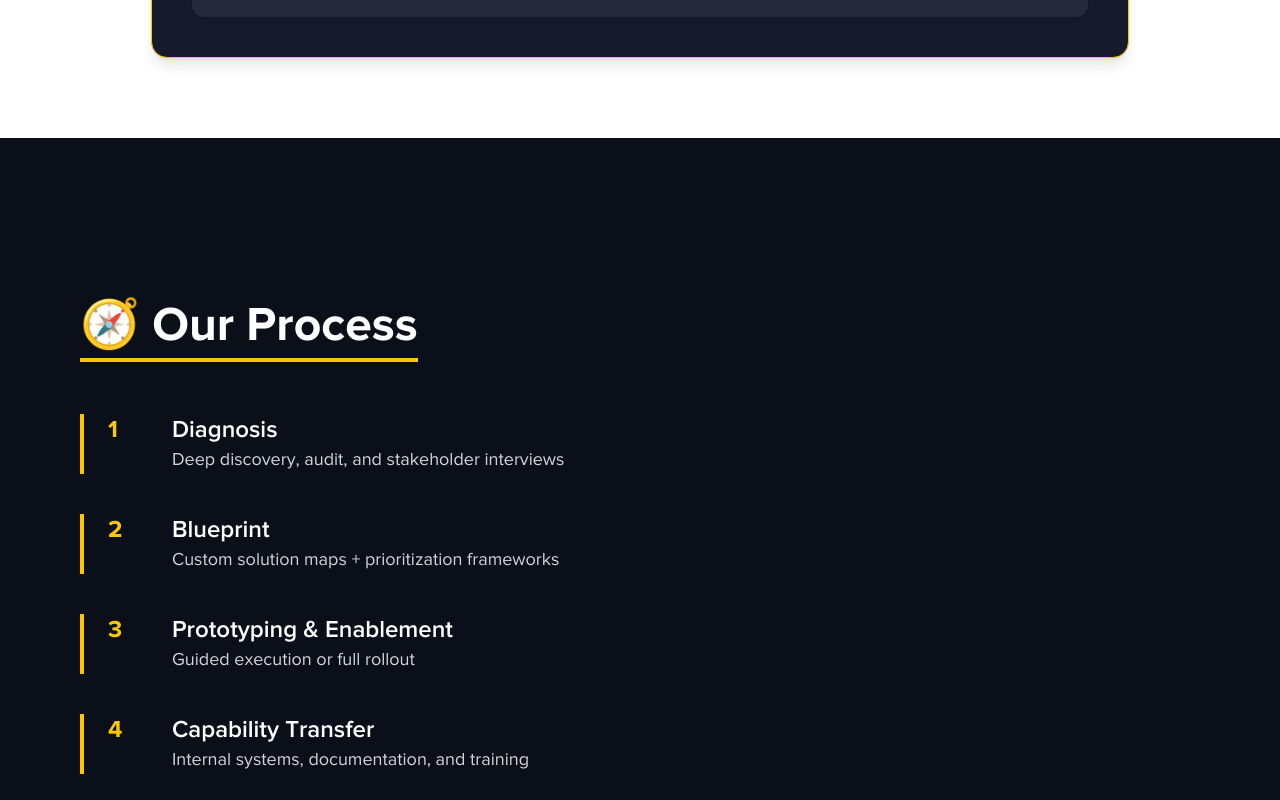
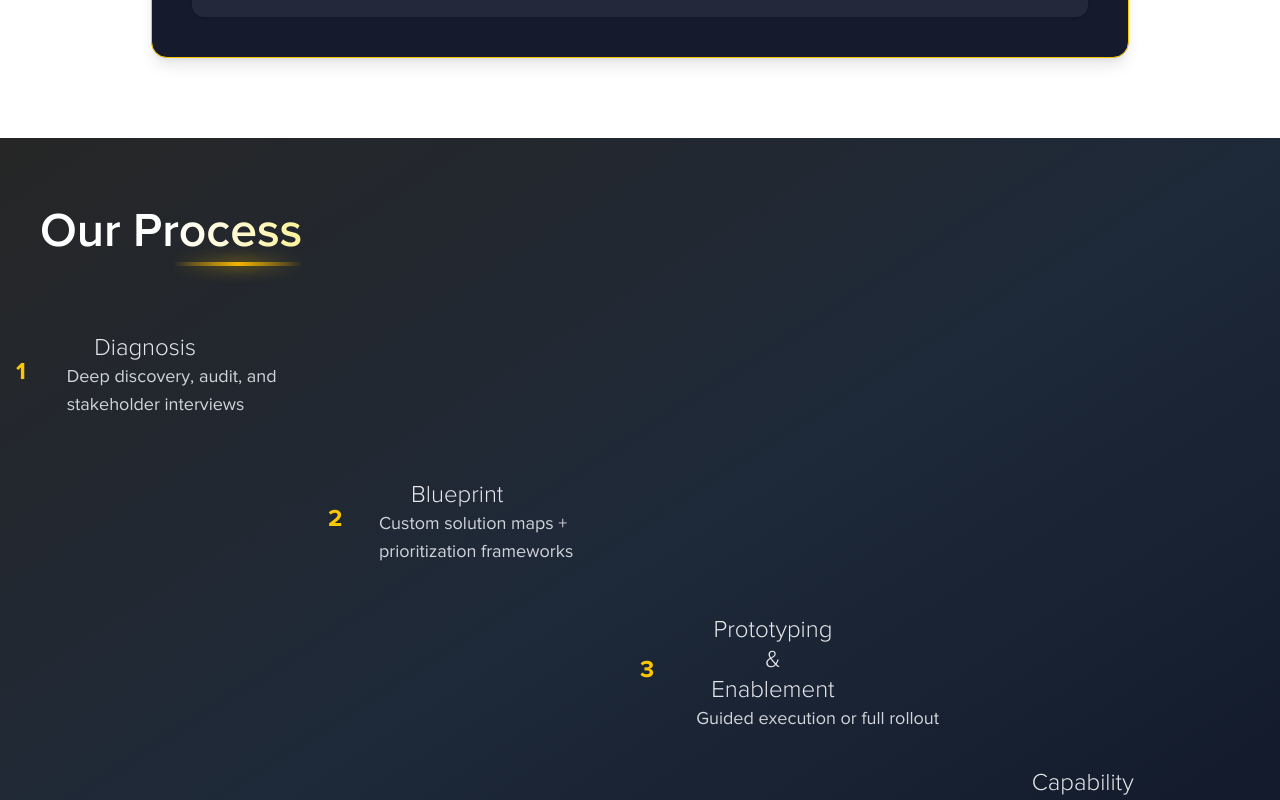
Before and after one commit to judeandy1999/vamossy.com, a Next.js app: page /consulting in a window 1280 px wide. Shown: the part 2540-3340 px from the top of the page. Built offline with nearby package versions, Linux system fonts and the light colour scheme; no server answers.

Commit message:
feat: refactor OurProcess component to use Container and Title components for improved layout

```diff
--- a/components/consulting/our-process.jsx
+++ b/components/consulting/our-process.jsx
@@ -1,30 +1,45 @@
-import OurWhy from './why-clients-work-with-us';
 import { ourProcess } from '@/data/data';
+import Title from '@/components/ui/title';
+import Container from '@/components/ui/container';
 
 export default function OurProcess() {
+  // Tweak these values for spacing
+  const STEP_HEIGHT = 120;
+  const STEP_LEFT = 2; // grid column span
+
   return (
-    <section className="bg-[#0B0F1A] text-white min-h-screen flex flex-col justify-center py-20 px-4 sm:px-10 lg:px-20">
-      <div className="flex flex-col lg:flex-row gap-16 items-start">
-        <div className="flex-1">
-          <h2 className="text-4xl sm:text-5xl font-bold text-white mb-16">
-            <span className="border-b-4 border-yellow-400 pb-2">🧭 Our Process</span>
-          </h2>
-          <div className="space-y-10">
+    <Container variant="gray-gradient">
+      <div className="flex flex-col items-start">
+        <Title variant="h2" title="Our Process" underlineEffect={true} className="self-center mb-12"/>
+
+        <div
+          className="grid relative w-full"
+          style={{
+            gridTemplateColumns: `repeat(${ourProcess.length * STEP_LEFT}, minmax(0, 1fr))`,
+            minHeight: `${STEP_HEIGHT * ourProcess.length + STEP_HEIGHT}px`,
+          }}
+        >
           {ourProcess.map((step, index) => (
             <div
               key={index}
-                className="flex items-start gap-6 border-l-4 border-yellow-400 pl-6"
+              className="flex gap-6 items-center"
+              style={{
+                gridColumn: `${index * STEP_LEFT + 1} / span ${STEP_LEFT}`,
+                gridRow: `${index + 1}`,
+                minHeight: `${STEP_HEIGHT}px`,
+                position: 'relative',
+              }}
             >
-                <div className="text-yellow-400 text-2xl font-bold w-10">{step.step}</div>
-                <div>
-                  <h3 className="text-2xl font-semibold">{step.title}</h3>
+
+              <div className="text-yellow-400 text-2xl font-bold w-10 z-10">{step.step}</div>
+              <div className="z-10">
+                <Title variant="h4" title={step.title} className="text-yellow-400"/>
                 <p className="text-lg text-gray-300">{step.description}</p>
               </div>
             </div>
           ))}
         </div>
       </div>
-      </div>
-    </section>
+    </Container>
   );
 }
```
Lines whose indentation alone changed are shown as unchanged.
